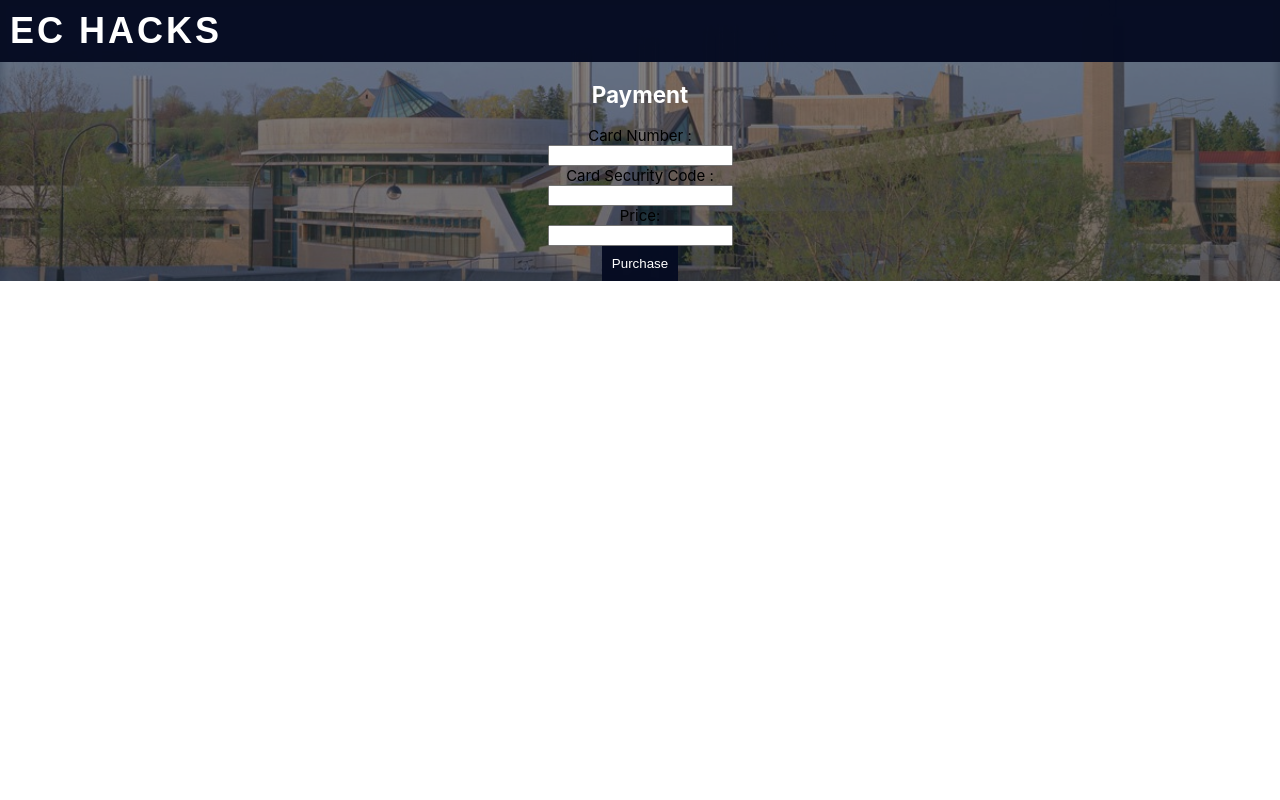
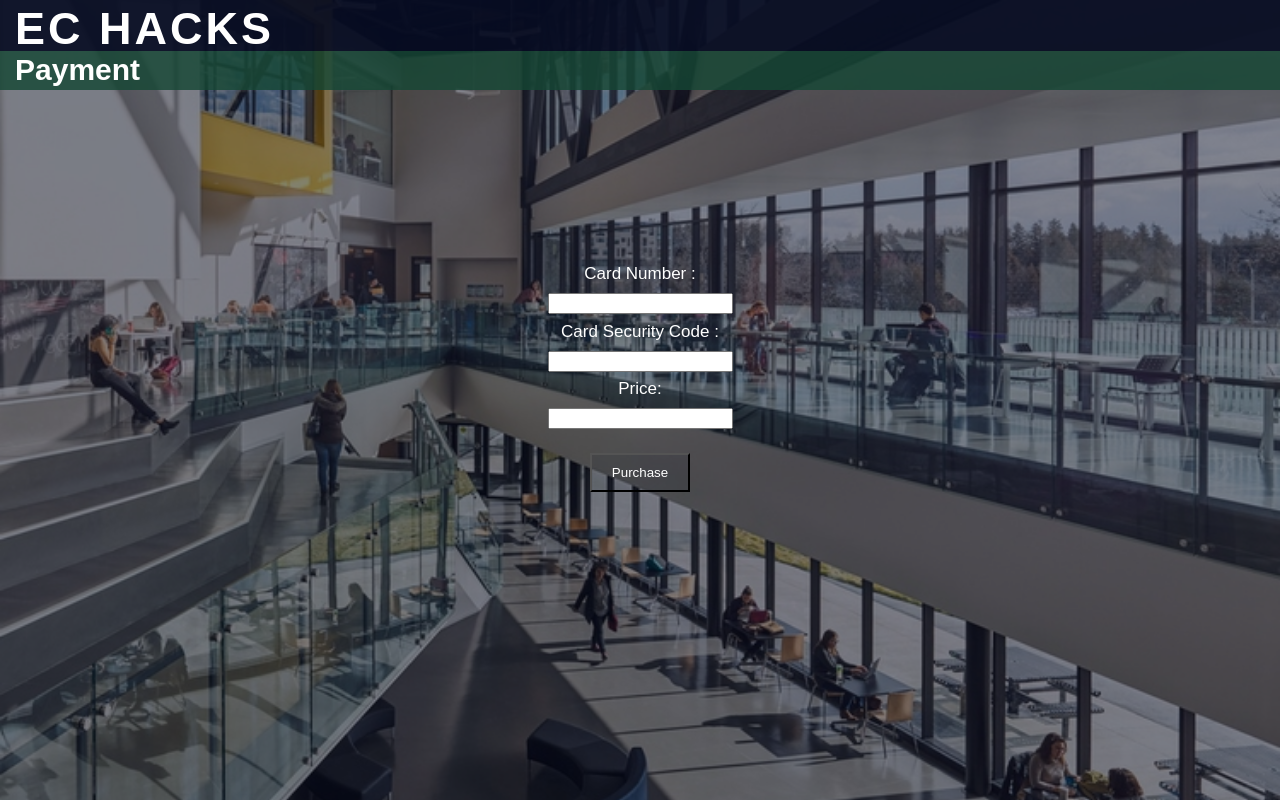
Before and after one commit to CocoHXG/coco, a React (Create React App) app in the folder app/: page / in a window 1280 px wide. Built offline with nearby package versions, Linux system fonts and the light colour scheme.

Commit message:
front end update

```diff
--- a/app/src/App.css
+++ b/app/src/App.css
@@ -3,34 +3,56 @@
   background-color: rgba(6, 12, 34, 0.50);
   background-position: center top;
   background-size: cover;
+
   width: 100%;
   text-align: center;
-  font-size: 15pX;
+  line-height:1.7em;
+
+  font-size: 17pX;
+  font-family: 'Raleway', sans-serif;
 }
 
 #shop-name{
-  background: rgba(6, 12, 34, 0.98);
+  background: rgba(6, 12, 34, 0.90);
   color: #fff;
   text-align: left;
   font-family: 'Raleway', sans-serif;
   font-weight: 700;
-  font-size: 36px;
+  font-size: 45px;
   letter-spacing: 3px;
-  padding: 10px;
+  padding: 15px;
+  padding-bottom: 7px;
 }
 
 h1{
   color: #fff;
+  font-size: 30px;
+  background-color: rgba(21, 71, 52, 0.80);
+  margin-top: 0;
+  text-align: left;
+  padding: 5px;
+  padding-left: 15px;
+  margin-bottom: 170px;
 }
 
 #button{
-  background-color:rgba(6, 12, 34, 0.98);
+  background-color:rgba(6, 12, 34, 0.1);
   color:#fff;
   padding:10px;
-  border:none;
+  border-radius:25px white;
+  margin: 10px;
+  padding-right: 20px;
+  padding-left: 20px;
+  margin: 20px;
+}
 
+#button:hover{
+  background-color:rgba(6, 12, 34, 0.5);
+  color:#fff;
 }
 
 .container{
-  background-color: rgba(6, 12, 34, 0.50)
+  background-color: rgba(6, 12, 34, 0.50);
+  color: #fff;
+  min-height: 800px;
 }
--- a/app/src/App.js
+++ b/app/src/App.js
@@ -20,7 +20,7 @@ function App() {
   }
 
   return (
-    <div onSubmit={handleSubmit} class="information">
+    <form onSubmit={handleSubmit} class="information">
       <section class = "container">
         <header id="shop-name"> EC HACKS </header>
 
@@ -41,7 +41,7 @@ function App() {
         <br />
         <button type="submit" id="button">Purchase</button>
       </section>
-    </div>
+    </form>
   );
 }
 
```
Also changed, not shown: app/src/images/background.jpg.
